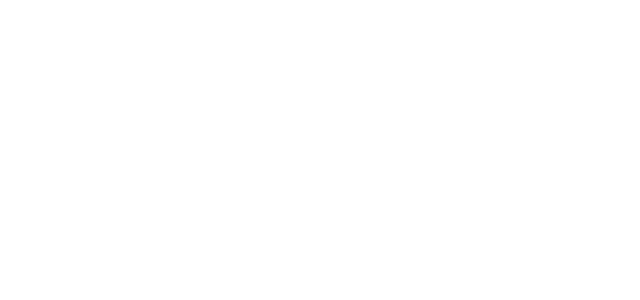
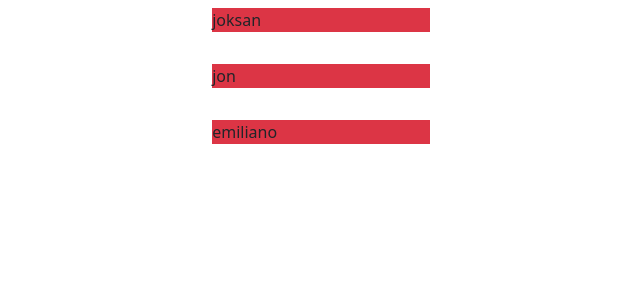
Before and after one commit to emilianoa3e/AdminPageA3E, a React (Create React App) app: page / in a window 1280 px wide. Shown: the top 300 px of the page, without its empty margins (319-959 px from the left). Built offline with nearby package versions, Linux system fonts and the light colour scheme.

Commit message:
test of DnD-react for droppable items

```diff
--- a/package.json
+++ b/package.json
@@ -4,6 +4,7 @@
   "private": true,
   "dependencies": {
     "@dnd-kit/core": "^6.0.8",
+    "@dnd-kit/sortable": "^7.0.2",
     "@testing-library/jest-dom": "^5.16.5",
     "@testing-library/react": "^13.4.0",
     "@testing-library/user-event": "^13.5.0",
--- a/src/App.js
+++ b/src/App.js
@@ -1,23 +1,121 @@
+
 import { useState } from 'react';
-import logo from './logo.svg';
 import { DndContext, closestCenter } from '@dnd-kit/core';
+import Person from './Person';
+import {
+  arrayMove,
+  SortableContext,
+  sortableKeyboardCoordinates,
+  verticalListSortingStrategy
+} from '@dnd-kit/sortable';
+import { Container, Row, Col } from 'react-bootstrap';
 
 function App() {
   const [person, setPerson] = useState([
-    {name: "emiliano", id:1}, {name: "joksan", id:2}
-  ])
+    { name: "emiliano", id: 1, position: 2 },
+    { name: "joksan", id: 2, position: 0 },
+    { name: "jon", id: 3, position: 1 }
+  ]);
 
-  const handleDragEnd =()=>{}
+  const handleDragEnd = (event) => {
+    const { active, over } = event;
+
+    if (active && over) {
+      const oldIndex = person.findIndex((person) => person.id === active.id);
+      const newIndex = person.findIndex((person) => person.id === over.id);
+
+      const newOrder = arrayMove(person, oldIndex, newIndex);
+      const updatedOrder = newOrder.map((item, index) => ({ ...item, position: index }));
+      console.log(updatedOrder);
+      setPerson(updatedOrder);
+    }
+  };
+
+  person.sort((a, b) => a.position - b.position);
+
   return (
-    <>
+    <Container className='d-flex justify-content-center align-items-center'>
       <DndContext collisionDetection={closestCenter} onDragEnd={handleDragEnd}>
-        <div>
-
-        </div>
-
+        <SortableContext items={person} strategy={verticalListSortingStrategy}>
+          <Row>
+            {person.map((user) => (
+              <Col key={user.id} xs={12} className='mb-3'>
+                <Person user={user} />
+              </Col>
+            ))}
+          </Row>
+        </SortableContext>
       </DndContext>
-    </>
+    </Container>
   );
 }
 
 export default App;
+
+
+// import { useState } from 'react';
+// import { DndContext, closestCenter } from '@dnd-kit/core';
+// import Person from './Person'
+// import {
+//   arrayMove,
+//   SortableContext,
+//   sortableKeyboardCoordinates,
+//   verticalListSortingStrategy
+// } from '@dnd-kit/sortable';
+// import { Container } from 'react-bootstrap';
+
+// function App() {
+//   const [person, setPerson] = useState([
+//     { name: "emiliano", id: 1 }, { name: "joksan", id: 2 }, { name: "jon", id: 3 }
+//   ])
+
+//   // const handleDragEnd = (event) => {
+//   //   const {active, over} =  event
+
+
+
+//   //   setPerson((person)=>{
+//   //     const oldIndex = person.findIndex(person => person.id === active.id)
+//   //     const newIndex = person.findIndex(person => person.id === over.id)
+
+//   //      const newOrder = arrayMove(person, oldIndex, newIndex)
+//   //      console.log(newOrder)
+//   //     return arrayMove(person, oldIndex, newIndex)
+
+//   //   })
+//   //  }
+//   const handleDragEnd = (event) => {
+//     const { active, over } = event;
+
+//     if (active && over) {
+//       const oldIndex = person.findIndex((person) => person.id === active.id);
+//       const newIndex = person.findIndex((person) => person.id === over.id);
+
+//       const newOrder = arrayMove(person, oldIndex, newIndex);
+//       console.log(newOrder);
+//       setPerson(newOrder);
+//     }
+//   };
+//   return (
+//     <>
+//     <Container className='d-flex justify-content-center align-items-center'>
+
+//     <DndContext collisionDetection={closestCenter} onDragEnd={handleDragEnd}>
+//         <SortableContext
+//         items={person}
+//        strategy={verticalListSortingStrategy}
+//         >
+//           <Person user={person}/>
+
+//           {person.map((user) => (
+//             <Person user={user} key={user.id}/>
+//           ))}
+//         </SortableContext>
+//       </DndContext>
+//     </Container>
+
+//     </>
+//   );
+// }
+
+// export default App;
--- /dev/null
+++ b/src/Person.js
@@ -0,0 +1,66 @@
+
+import React from "react";
+import { Card } from 'react-bootstrap'
+import { useSortable } from "@dnd-kit/sortable";
+import { CSS } from '@dnd-kit/utilities';
+
+const Person = ({ user }) => {
+  const {
+    attributes,
+    listeners,
+    setNodeRef,
+    transform,
+    transition
+  } = useSortable({
+    id: user.id
+  });
+
+  const style = {
+    transform: CSS.Transform.toString(transform),
+    transition
+  };
+
+  return (
+    <div className="bg-danger m-2" style={style} {...attributes} {...listeners} ref={setNodeRef} >
+        {user.name}
+    </div>
+  );
+};
+
+export default Person;
+
+
+
+// import React from "react";
+// import { Card, Container } from 'react-bootstrap'
+// import { useSortable } from "@dnd-kit/sortable";
+// import { CSS } from '@dnd-kit/utilities'
+// const Person = ({ user }) => {
+//     const {
+//         attributes,
+//         listeners,
+//         setNodeRef,
+//         transform,
+//         transition
+//     } = useSortable({
+//         id: user.id
+//     })
+//     const style = {
+//         transform: CSS.Transform.toString(transform),
+//         transition
+//     }
+//     return (
+//         <>
+//             <Container className='row'>
+//                 <Container className='col'>
+//                     <div className="bg-danger m-5" style={style} {...attributes} {...listeners} ref={setNodeRef} >
+//                         {user.name}
+//                     </div>
+//                 </Container>
+//             </Container>
+
+//         </>
+//     )
+// }
+
+// export default Person;
--- a/src/index.js
+++ b/src/index.js
@@ -2,7 +2,7 @@
 import ReactDOM from 'react-dom/client';
 import './index.css';
 import App from './App';
-import reportWebVitals from './reportWebVitals';
+import 'bootstrap/dist/css/bootstrap.css';
 
 const root = ReactDOM.createRoot(document.getElementById('root'));
 root.render(
@@ -10,8 +10,3 @@
     <App />
   </React.StrictMode>
 );
-
-// If you want to start measuring performance in your app, pass a function
-// to log results (for example: reportWebVitals(console.log))
-// or send to an analytics endpoint. Learn more: https://bit.ly/CRA-vitals
-reportWebVitals();
```
Also changed, not shown: src/sortableItem.js (added, +24 -0 lines), 1 other file (tests, documents, lock files or other folders).
